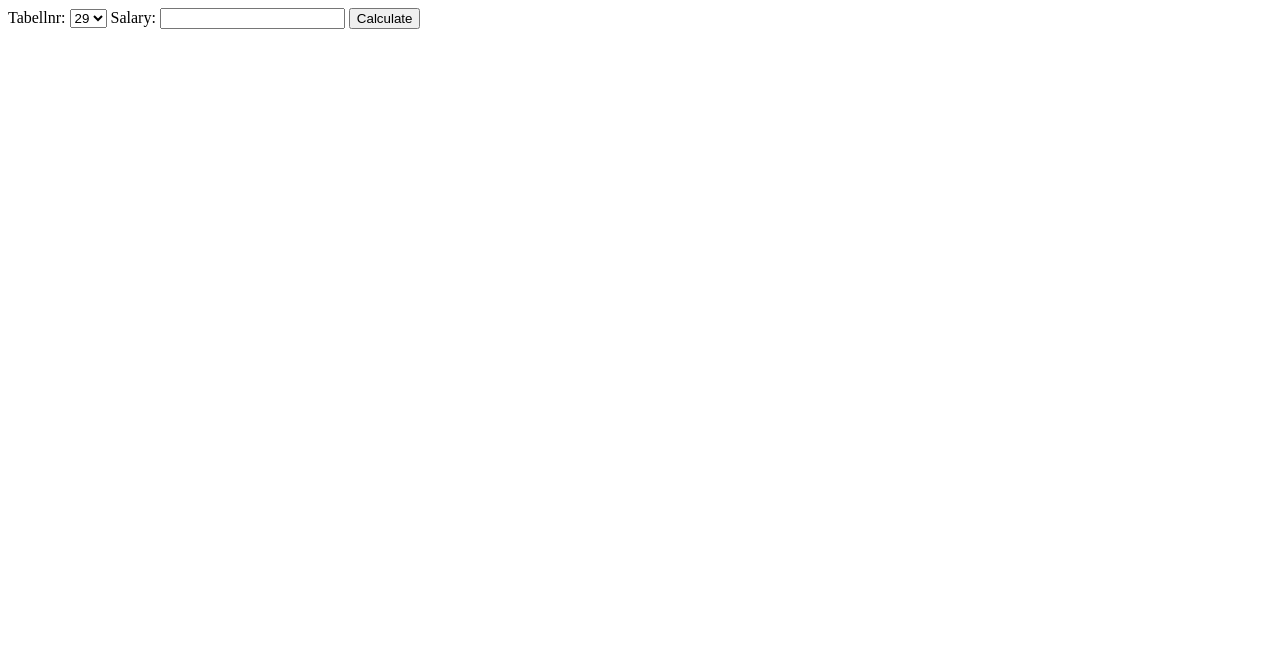
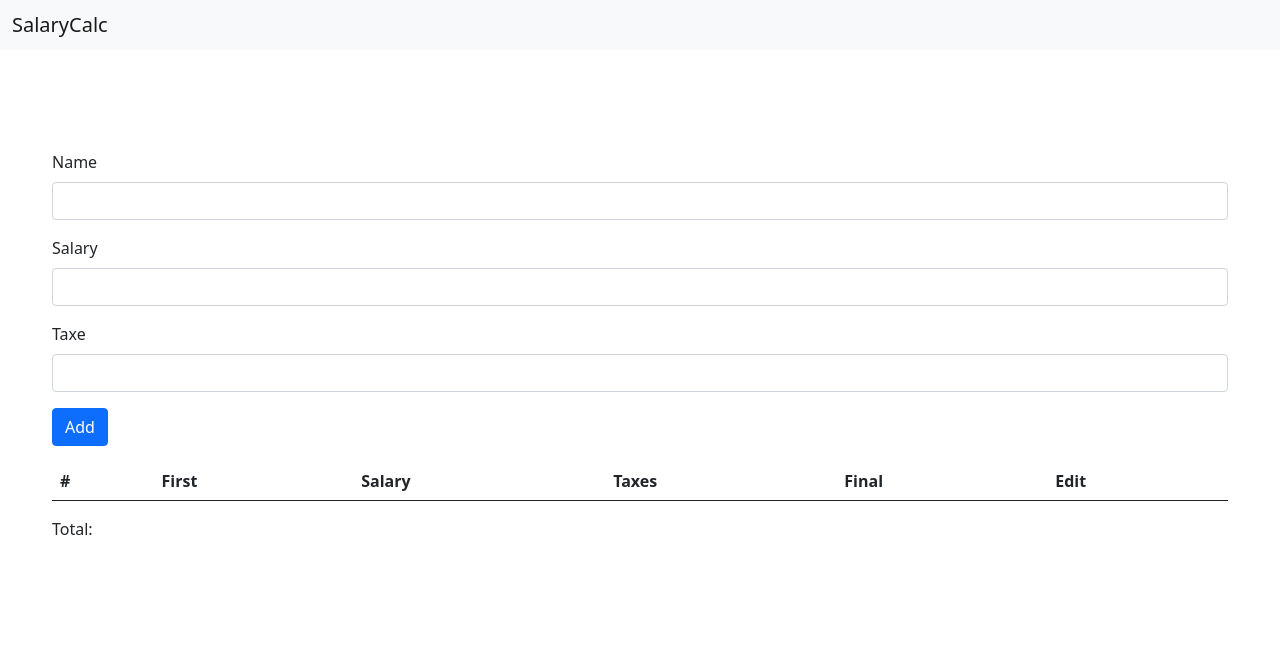
Before and after one commit to TheAzne/salarycalc, a plain HTML site: page index.html in a window 1280 px wide. Drawn offline with nearby package versions, Linux system fonts and the light colour scheme.

Commit message:
Added boostrap

```diff
--- /dev/null
+++ b/assets/scripts/app.js
@@ -0,0 +1,53 @@
+/* Elements */
+let elemTable;
+let elemName,elemSalary, elemTaxe;
+
+/* Vars */
+let iTableCurrent = 1;
+
+
+/* Entry Point */
+window.addEventListener('DOMContentLoaded', (event) => {
+    console.log('DOM fully loaded');
+
+    elemTable = document.getElementById('tblSalary');
+
+    document.getElementById('btnAdd').addEventListener('click', fnAdd);
+});
+
+function fnAdd(e){
+    e.preventDefault();
+    // Get value from form
+    elemName = document.getElementById('inputName').value;
+    elemSalary = document.getElementById('inputSalary').value;
+    elemTaxe = document.getElementById('inputTaxe').value;
+    console.log('Adding:' + elemName, 'Salary:' + elemSalary, 'Taxe:' + elemTaxe );
+
+    // Validate input and sanitize
+
+
+    // Process input / data
+    let iTaxe = CalcTaxe(elemSalary);
+
+
+
+    // Add to table
+    fnTableAdd(elemName, elemSalary, iTaxe);
+
+}
+
+function fnTableAdd(strName, iSalary, iTaxe) {
+    var row = elemTable.insertRow(iTableCurrent);
+    row.insertCell(0).innerHTML = iTableCurrent;
+    row.insertCell(1).innerHTML = strName;
+    row.insertCell(2).innerHTML = iSalary;
+    row.insertCell(3).innerHTML = iTaxe;
+    row.insertCell(4).innerHTML = iTaxe;
+
+
+}
+
+// Remvoes all entry from table
+function fnResetTable(){
+
+}
--- /dev/null
+++ b/assets/scripts/taxe.js
@@ -0,0 +1,4 @@
+/* Taxes */
+window.CalcTaxe = function fnCalcTaxe(iSalary){
+    return 2000;
+}
--- a/index.html
+++ b/index.html
@@ -1,65 +1,81 @@
 <html lang="en">
-  <head>
-    <meta charset="UTF-8" />
-    <meta http-equiv="X-UA-Compatible" content="IE=edge" />
-    <meta name="viewport" content="width=device-width, initial-scale=1.0" />
-    <title>Document</title>
-  </head>
-  <body>
-    <!--
-    <label for="tableNum">Tabellnr:</label>
-	<select id="tableNum">
-		<option value="29">29</option>
-		<option value="30">30</option>
-		<option value="31">31</option>
-		<option value="32">32</option>
-	</select>
 
-    <label for="workedHours">Arbetade timmar:</label>
-    <input type="number" id="workedHours" name="workedHours">
-    <br>
+<head>
+  <meta charset="UTF-8" />
+  <meta http-equiv="X-UA-Compatible" content="IE=edge" />
+  <meta name="viewport" content="width=device-width, initial-scale=1.0" />
+  <title>SalaryCalc Lite</title>
+  <link href="https://cdn.jsdelivr.net/npm/bootstrap@5.0.2/dist/css/bootstrap.min.css" rel="stylesheet"
+    integrity="sha384-EVSTQN3/azprG1Anm3QDgpJLIm9Nao0Yz1ztcQTwFspd3yD65VohhpuuCOmLASjC" crossorigin="anonymous">
 
-    <label for="salaryHour">Timlön:</label>
-    <input type="number" id="salaryHour" name="salaryHour"><br>
+  <style>
+    section {
+      padding: 100px 40px;
+    }
+  </style>
+</head>
 
-    <label for="salaryMonthly">Månadslön:</label>
-    <input type="number" id="salaryMonthly" name="salaryMonthly"><br>
+<body>
+  <header>
 
+  </header>
+  <nav class="navbar navbar-light bg-light">
+    <div class="container-fluid">
+      <span class="navbar-brand mb-0 h1">SalaryCalc </span>
+    </div>
+  </nav>
+  <section>
+    <div class="container-fluid">
+      <div class="row">
+        <div class="col-lg-12">
+          <form>
+            <div class="mb-3">
+              <label for="inputName" class="form-label">Name</label>
+              <input type="text" class="form-control" id="inputName" aria-describedby="emailHelp">
+            </div>
+            <div class="mb-3">
+              <label for="inputSalary" class="form-label">Salary</label>
+              <input type="text" class="form-control" id="inputSalary">
+            </div>
+            <div class="mb-3">
+              <label for="inputTaxe" class="form-label">Taxe</label>
+              <input type="text" class="form-control" id="inputTaxe">
+            </div>
 
-    <button onclick="calculateSalary()">Calculate Salary</button>
+            <button type="submit" id="btnAdd" class="btn btn-primary">Add</button>
+          </form>
+        </div>
+        <div class="col-lg-12">
+          <table class="table" id="tblSalary">
+            <thead>
+              <tr>
+                <th scope="col">#</th>
+                <th scope="col">First</th>
+                <th scope="col">Salary</th>
+                <th scope="col">Taxes</th>
+                <th scope="col">Final</th>
+                <th scope="col">Edit</th>
+              </tr>
+            </thead>
+            <tbody>
+            </tbody>
+          </table>
+          <p>Total: <span id="totalExpense"></span></p>
+        </div>
+      </div>
+    </div>
 
-    <p id="salary"></p> -->
+  </section>
 
-    <label for="tableNum">Tabellnr:</label>
-    <select id="tableNum">
-      <option value="29">29</option>
-      <option value="30">30</option>
-      <option value="31">31</option>
-      <option value="32">32</option>
-      <option value="33">33</option>
-      <option value="34">34</option>
-      <option value="35">35</option>
-      <option value="36">36</option>
-      <option value="37">37</option>
-      <option value="38">38</option>
-      <option value="39">39</option>
-      <option value="40">40</option>
-      <option value="41">41</option>
-      <option value="42">42</option>
-    </select>
+  <footer>
 
-    <label for="userSalary">Salary:</label>
-    <input type="number" id="userSalary" name="userSalary" />
-    <button id="submitSalary">Calculate</button>
+  </footer>
+  <script src="https://cdn.jsdelivr.net/npm/bootstrap@5.0.2/dist/js/bootstrap.bundle.min.js"
+    integrity="sha384-MrcW6ZMFYlzcLA8Nl+NtUVF0sA7MsXsP1UyJoMp4YLEuNSfAP+JcXn/tWtIaxVXM"
+    crossorigin="anonymous"></script>
+  <!--<script src="main.js"></script>-->
+  <script type="text/javascript" src="assets/scripts/taxe.js"></script>
+  <script type="text/javascript" src="assets/scripts/app.js"></script>
+</body>
 
-    <!-- <button onclick="calculateSalary()">Calculate Salary</button> -->
-
-
-
-    <p id="result"></p>
-    <p id="sum"></p>
-
-    <script src="main.js"></script>
-    <script src="script.js"></script>
-  </body>
 </html>
```
Also changed, not shown: assets/scripts/main.js (renamed from main.js), script.js (deleted).
